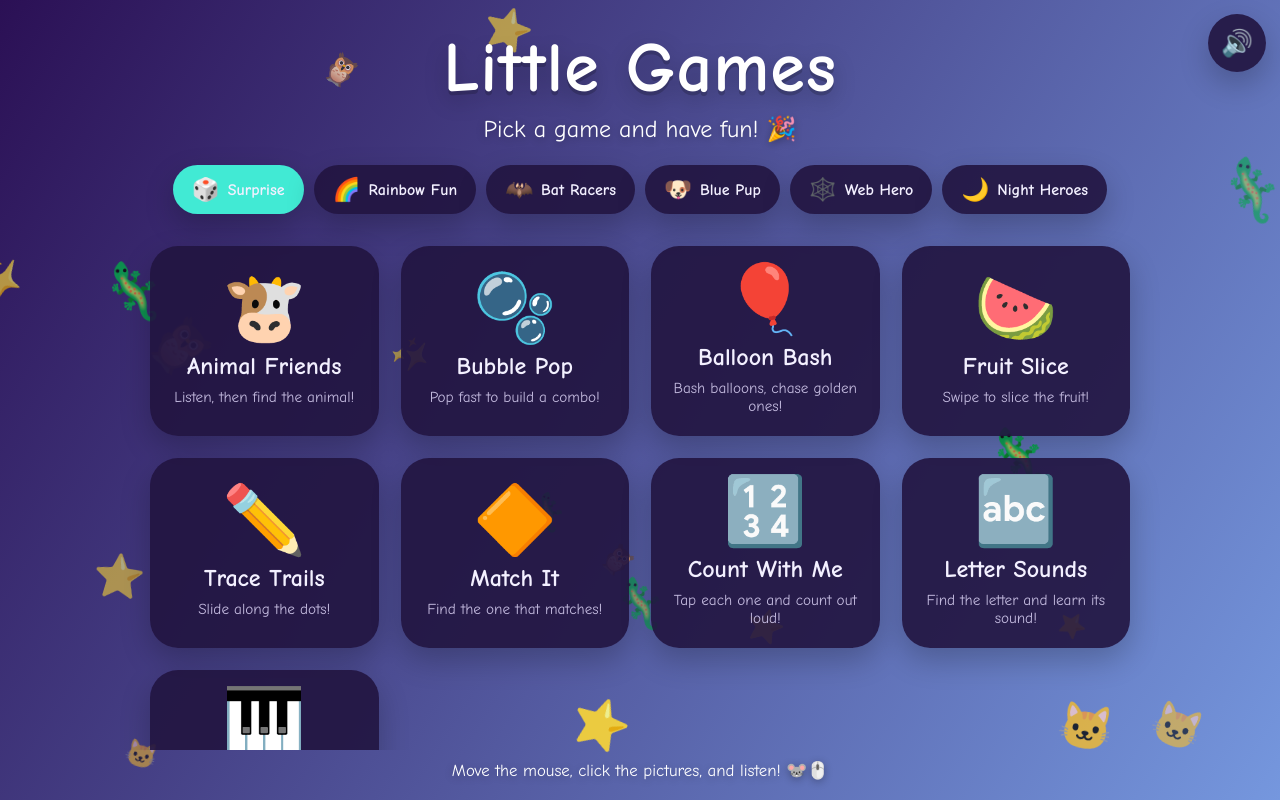
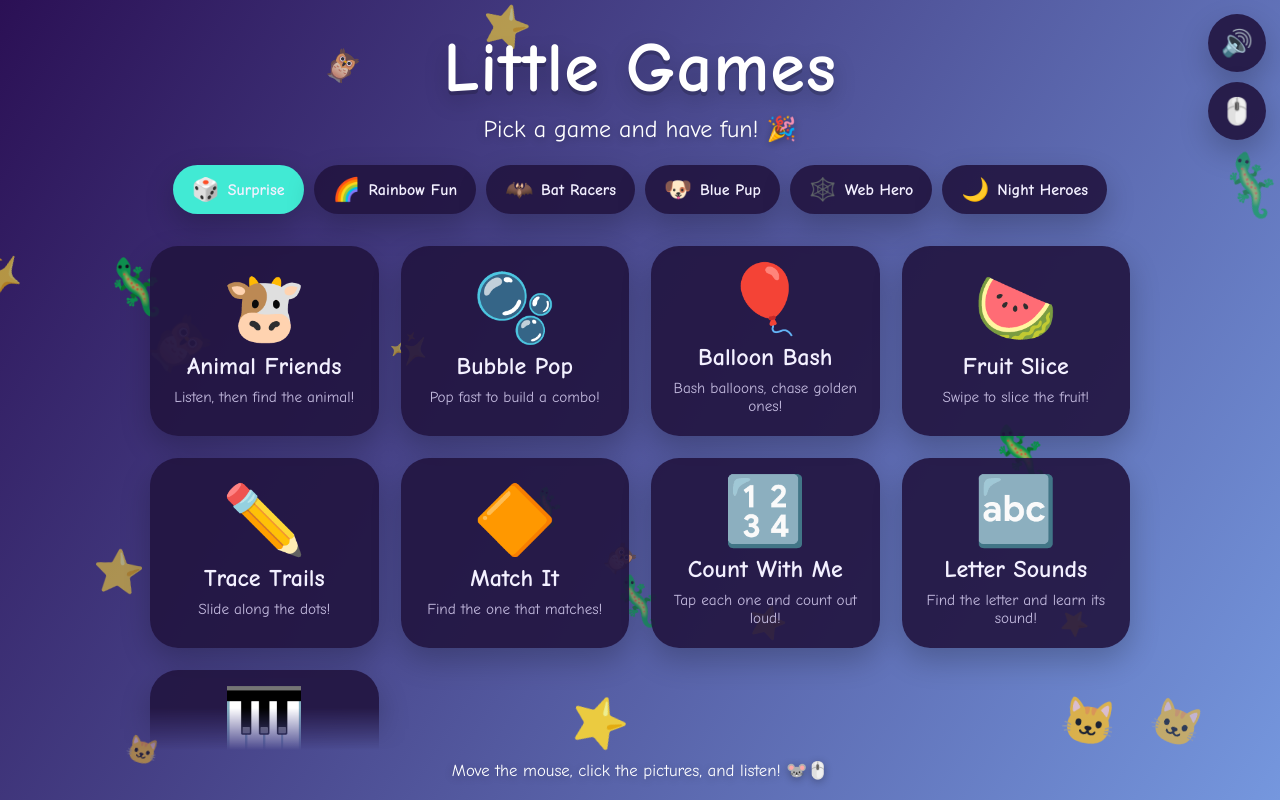
Before and after one commit to kingraphaii/nate-games, a plain HTML site: page index.html in a window 1280 px wide. Drawn offline with Linux system fonts and the light colour scheme; animation ran at ten frames a second.

Commit message:
feat: mouse-movement auto-scroll toggle for the home grid
Edge-position auto-scroll for the game grid so toddlers can browse a long
list without grabbing the scrollbar or wheel: cursor near the top/bottom
edge glides the list, with a center dead zone and an eased speed ramp.

- New EdgeScroller (src/core/edge-scroll.js); runs only on the home screen.
- Toggle button (default ON, persisted), stacked under mute; respects
  prefers-reduced-motion by defaulting off on first run.
- Friendlier fat scrollbar + a 'more below' fade that clears at the end.

```diff
--- a/css/style.css
+++ b/css/style.css
@@ -51,11 +51,16 @@
 [hidden] { display: none !important; }
 
 /* ---- Top-right icon controls ------------------------------------------- */
-.icon-btn {
+.controls {
   position: fixed;
   top: 14px;
   right: 14px;
   z-index: 60;
+  display: flex;
+  flex-direction: column;
+  gap: 10px;
+}
+.icon-btn {
   width: 58px;
   height: 58px;
   border: none;
@@ -64,10 +69,12 @@
   box-shadow: var(--shadow);
   font-size: 26px;
   cursor: pointer;
-  transition: transform 0.12s ease;
+  transition: transform 0.12s ease, opacity 0.12s ease;
 }
 .icon-btn:hover { transform: scale(1.1); }
 .icon-btn:active { transform: scale(0.94); }
+/* "Off" toggle state: dim the icon so a grown-up can see it's disabled. */
+.icon-btn.is-off { opacity: 0.4; }
 
 /* ---- Home screen -------------------------------------------------------- */
 .home-header { text-align: center; padding: 28px 16px 8px; }
@@ -127,7 +134,26 @@
   margin: 0 auto;
   width: 100%;
   overflow-y: auto;
+  /* Friendly fat scrollbar (still usable, but the toggle auto-scroll is the
+     toddler path). */
+  scrollbar-width: thin;
+  scrollbar-color: var(--primary) transparent;
+  /* Soft "more below" fade — removed via .at-end when fully scrolled. */
+  -webkit-mask-image: linear-gradient(to bottom, #000 calc(100% - 42px), transparent);
+  mask-image: linear-gradient(to bottom, #000 calc(100% - 42px), transparent);
 }
+.game-grid.at-end {
+  -webkit-mask-image: none;
+  mask-image: none;
+}
+.game-grid::-webkit-scrollbar { width: 12px; }
+.game-grid::-webkit-scrollbar-thumb {
+  background: var(--primary);
+  border-radius: 999px;
+  border: 3px solid transparent;
+  background-clip: padding-box;
+}
+.game-grid::-webkit-scrollbar-track { background: transparent; }
 .game-card {
   display: flex;
   flex-direction: column;
--- a/index.html
+++ b/index.html
@@ -15,7 +15,10 @@
   <canvas id="confetti-canvas" aria-hidden="true"></canvas>
 
   <!-- Top-right controls, always visible -->
-  <button id="mute-btn" class="icon-btn" aria-pressed="false" title="Mute / unmute">🔊</button>
+  <div class="controls">
+    <button id="mute-btn" class="icon-btn" aria-pressed="false" title="Mute / unmute">🔊</button>
+    <button id="scroll-btn" class="icon-btn" aria-pressed="true" title="Mouse-scroll: on">🖱️</button>
+  </div>
 
   <!-- HOME SCREEN -->
   <main id="home" class="screen">
--- a/src/core/app.js
+++ b/src/core/app.js
@@ -15,9 +15,11 @@ import { GAMES, getGame } from '../games/index.js';
 import { audio } from './audio.js';
 import { Background } from './background.js';
 import { Confetti } from './confetti.js';
+import { EdgeScroller } from './edge-scroll.js';
 import { shuffle, pick } from './game-api.js';
 
 const STORAGE_KEY = 'nate-games:theme';
+const SCROLL_KEY = 'nate-games:autoscroll';
 
 class App {
   constructor() {
@@ -30,14 +32,20 @@ class App {
     this.themeBar = document.getElementById('theme-bar');
     this.grid = document.getElementById('game-grid');
     this.muteBtn = document.getElementById('mute-btn');
+    this.scrollBtn = document.getElementById('scroll-btn');
+    this.scroller = new EdgeScroller(this.grid);
     this.current = null; // active game module
     this.theme = null;
 
     this._initTheme();
+    this._initAutoScroll();
     this._renderThemeBar();
     this._renderGrid();
     this._wireChrome();
     this._wireAudioUnlock();
+    // Keep the "more below" fade in sync with scroll position.
+    this.grid.addEventListener('scroll', () => this._updateScrollFade(), { passive: true });
+    window.addEventListener('resize', () => this._updateScrollFade());
     window.addEventListener('hashchange', () => this._syncFromHash());
     this._syncFromHash();
   }
@@ -96,6 +104,31 @@ class App {
     }
   }
 
+  // ---- Auto-scroll (mouse-movement scrolling, toggle, default ON) ----------
+  _initAutoScroll() {
+    const saved = localStorage.getItem(SCROLL_KEY);
+    // Default ON, but respect a system "reduce motion" preference on first run.
+    const reduce = window.matchMedia?.('(prefers-reduced-motion: reduce)').matches;
+    const on = saved == null ? !reduce : saved === '1';
+    this._setAutoScroll(on, false);
+  }
+
+  _setAutoScroll(on, persist = true) {
+    this.scroller.setEnabled(on);
+    this.scrollBtn.setAttribute('aria-pressed', String(on));
+    this.scrollBtn.classList.toggle('is-off', !on);
+    this.scrollBtn.title = on ? 'Mouse-scroll: on' : 'Mouse-scroll: off';
+    if (persist) localStorage.setItem(SCROLL_KEY, on ? '1' : '0');
+  }
+
+  // Show the soft bottom fade only while there's more list below the fold.
+  _updateScrollFade() {
+    const el = this.grid;
+    const atEnd = el.scrollHeight <= el.clientHeight + 1
+      || el.scrollTop + el.clientHeight >= el.scrollHeight - 2;
+    el.classList.toggle('at-end', atEnd);
+  }
+
   // ---- Home grid -----------------------------------------------------------
   _renderGrid() {
     this.grid.innerHTML = '';
@@ -131,11 +164,14 @@ class App {
     this.play.hidden = true;
     this.home.hidden = false;
     if (location.hash) history.replaceState(null, '', location.pathname + location.search);
+    this._updateScrollFade();
+    this.scroller.start(); // mouse-movement scrolling only runs on the home grid
   }
 
   _openGame(game) {
     if (this.current?.id === game.id) return;
     this._closeGame();
+    this.scroller.stop();
     this.home.hidden = true;
     this.play.hidden = false;
     this.gameTitle.textContent = `${game.emoji} ${game.title}`;
@@ -178,6 +214,12 @@ class App {
       this.muteBtn.textContent = muted ? '🔇' : '🔊';
       audio.setMuted(muted);
     });
+    this.scrollBtn.addEventListener('click', () => {
+      audio.unlock();
+      audio.pop();
+      const on = this.scrollBtn.getAttribute('aria-pressed') !== 'true';
+      this._setAutoScroll(on);
+    });
   }
 
   _wireAudioUnlock() {
--- /dev/null
+++ b/src/core/edge-scroll.js
@@ -0,0 +1,77 @@
+/**
+ * edge-scroll.js — Mouse-position auto-scroll for a scroll container.
+ *
+ * Toddlers can't reliably grab a scrollbar or spin a wheel, so instead the
+ * list scrolls on its own when the cursor drifts toward the top or bottom of
+ * the area: push the mouse down → it scrolls down, ease back to the middle →
+ * it stops. Speed ramps smoothly with how far into the edge "zone" the cursor
+ * sits (gentle near the edge, never a lurch), and there's a big dead zone in
+ * the middle so ordinary clicking never scrolls by accident.
+ *
+ * Enabled by a parent-controlled toggle (default ON), just like mute. The RAF
+ * loop should only run while the target is on-screen — call start()/stop() on
+ * navigation; the per-frame work is trivial and no-ops when there's nothing to
+ * scroll, but stopping when hidden keeps things tidy.
+ */
+export class EdgeScroller {
+  /** @param {HTMLElement} el  the overflow:auto scroll container (e.g. the game grid) */
+  constructor(el) {
+    this.el = el;
+    this.enabled = true;   // user toggle
+    this.px = null;        // last pointer position (viewport coords)
+    this.py = null;
+    this.raf = null;
+
+    // Tuning. ZONE is capped so on short lists the edges don't swallow the
+    // whole area; MAX is the top scroll speed in px/frame (~16 ≈ a brisk but
+    // readable glide at 60fps).
+    this.MAX = 16;
+    this.MAX_ZONE = 150;
+
+    this._onMove = (e) => { this.px = e.clientX; this.py = e.clientY; };
+    window.addEventListener('pointermove', this._onMove, { passive: true });
+  }
+
+  setEnabled(on) { this.enabled = on; }
+
+  start() {
+    if (this.raf == null) this.raf = requestAnimationFrame(this._tick);
+  }
+
+  stop() {
+    if (this.raf != null) cancelAnimationFrame(this.raf);
+    this.raf = null;
+  }
+
+  _tick = () => {
+    this.raf = requestAnimationFrame(this._tick);
+    if (!this.enabled || this.py == null) return;
+    const el = this.el;
+    if (el.scrollHeight <= el.clientHeight + 1) return; // nothing to scroll
+
+    const r = el.getBoundingClientRect();
+    if (this.px < r.left || this.px > r.right) return;  // ignore the side margins / controls
+
+    const zone = Math.min(this.MAX_ZONE, r.height * 0.3);
+
+    let v = 0;
+    // Bottom edge: trigger from (bottom - zone) and stay maxed below the grid
+    // (over the footer) too, so pushing the mouse all the way down works.
+    const downStart = r.bottom - zone;
+    const upStart = r.top + zone;
+    if (this.py > downStart) {
+      v = clamp01((this.py - downStart) / zone) * this.MAX;
+    } else if (this.py < upStart) {
+      v = -clamp01((upStart - this.py) / zone) * this.MAX;
+    }
+    // Ease the ramp so the start of motion is extra gentle.
+    if (v) el.scrollTop += Math.sign(v) * (v * v) / this.MAX;
+  };
+
+  destroy() {
+    this.stop();
+    window.removeEventListener('pointermove', this._onMove);
+  }
+}
+
+function clamp01(n) { return n < 0 ? 0 : n > 1 ? 1 : n; }
```
